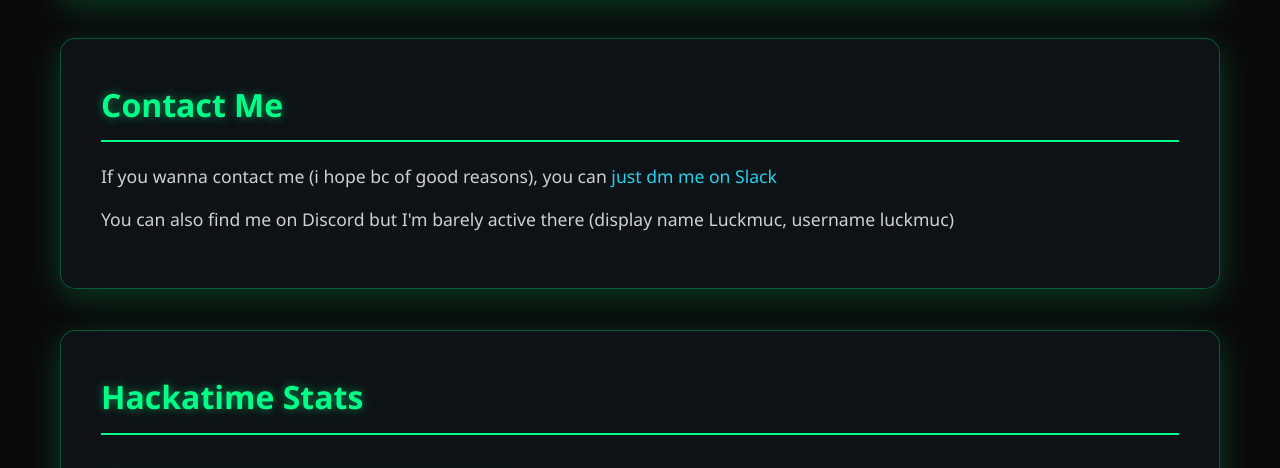
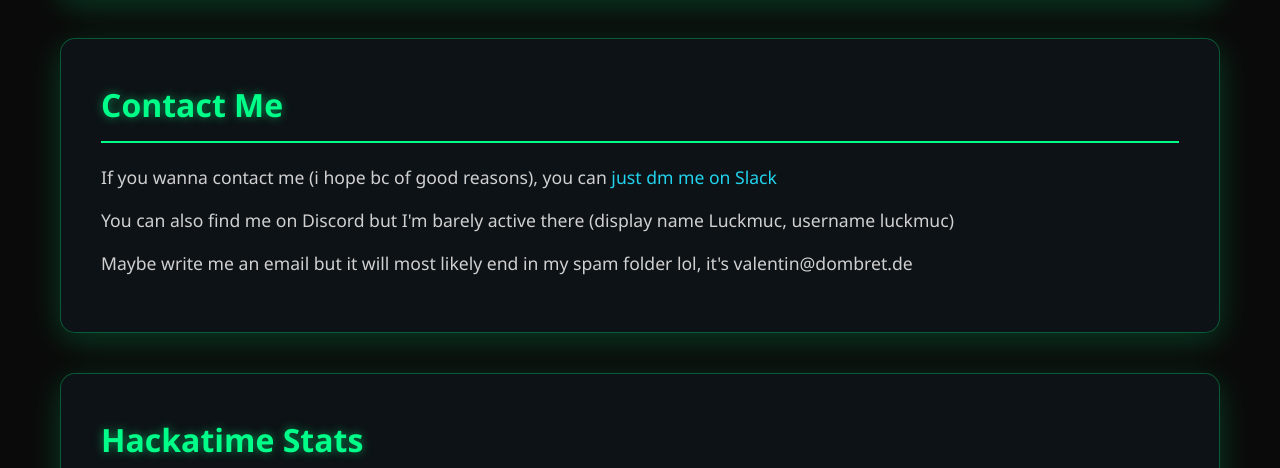
Before and after one commit to Luckmuc/Portfolio, a plain HTML site: page index.html in a window 1280 px wide. Shown: the part 2256-2724 px from the top of the page. Drawn offline with Linux system fonts and the light colour scheme.

Commit message:
some more styles and animations

```diff
--- a/index.html
+++ b/index.html
@@ -45,10 +45,16 @@
             <h2>Contact Me</h2>
             <p>If you wanna contact me (i hope bc of good reasons), you can<a href="https://hackclub.slack.com/team/U091H6KD6TG" target="_blank"> just dm me on Slack</a></p>
             <p>You can also find me on Discord but I'm barely active there (display name Luckmuc, username luckmuc)</p>
+            <p>Maybe write me an email but it will most likely end in my spam folder lol, it's valentin@dombret.de</p>
         </section>
         <section id="hackatime-stats">
             <h2>Hackatime Stats</h2>
             <img src="https://github-readme-stats.hackclub.dev/api/wakatime?username=5416&api_domain=hackatime.hackclub.com&&custom_title=Hackatime+Stats&layout=compact&cache_seconds=0&langs_count=8&theme=dark" alt="Hackatime WakaTime stats">
+        </section>
+        <section class="stats-or-whatever">
+            <h2>The most useless part of this Website</h2>
+            <p>My GitHub Account: <a href="https://github.com/Luckmuc" target="_blank">@Luckmuc</a></p>
+            <p>This website is hosted on a Debian Hetzner Server, there also run sum mc servers sometimes</p>
         </section>
     </div>
     <footer>If your're <18 and like coding, join hackclub already!</footer>
--- a/script.js
+++ b/script.js
@@ -1,3 +1,7 @@
+// Add loading class to body
+document.body.classList.add('loading');
+
+// Loading Screen
 const loadingScreens = [
     {
         text: "Praying the wifi works",
@@ -35,6 +39,11 @@ function nextLoadingScreen() {
                 loadingScreenEl.classList.add('fade-out');
                 setTimeout(() => {
                     loadingScreenEl.style.display = 'none';
+                    // Remove loading class and add loaded class
+                    document.body.classList.remove('loading');
+                    document.body.classList.add('loaded');
+                    // Initialize scroll animations
+                    initScrollAnimations();
                 }, 500);
             }, 1000);
         }
@@ -45,6 +54,37 @@ window.addEventListener('DOMContentLoaded', () => {
     nextLoadingScreen();
 });
 
+// Scroll Animation Observer
+function initScrollAnimations() {
+    const sections = document.querySelectorAll('section');
+
+    // Add fade-in class to all sections
+    sections.forEach(section => {
+        section.classList.add('fade-in');
+    });
+
+    const observerOptions = {
+        root: null,
+        rootMargin: '0px',
+        threshold: 0.1
+    };
+
+    const observer = new IntersectionObserver((entries) => {
+        entries.forEach(entry => {
+            if (entry.isIntersecting) {
+                entry.target.classList.add('visible');
+                // Optional: stop observing after animation
+                // observer.unobserve(entry.target);
+            }
+        });
+    }, observerOptions);
+
+    sections.forEach(section => {
+        observer.observe(section);
+    });
+}
+
+// Background scroll effect
 const backgrounds = [
     'pictures/blueprint-pfp.png',
     'pictures/normal-pfp.jpg',
--- a/styles.css
+++ b/styles.css
@@ -306,3 +306,44 @@ footer::before {
         transform: scale(1.05);
     }
 }
+
+.fade-in {
+    opacity: 0;
+    transform: translateY(30px);
+    transition: opacity 0.8s ease-out, transform 0.8s ease-out;
+}
+
+.fade-in.visible {
+    opacity: 1;
+    transform: translateY(0);
+}
+
+/* Delay animations for staggered effect */
+.fade-in:nth-child(1) { transition-delay: 0.1s; }
+.fade-in:nth-child(2) { transition-delay: 0.2s; }
+.fade-in:nth-child(3) { transition-delay: 0.3s; }
+.fade-in:nth-child(4) { transition-delay: 0.4s; }
+.fade-in:nth-child(5) { transition-delay: 0.5s; }
+.fade-in:nth-child(6) { transition-delay: 0.6s; }
+
+/* Initial page load - hide content during loading */
+body.loading .header-section,
+body.loading .content-section {
+    opacity: 0;
+}
+
+body.loaded .header-section,
+body.loaded .content-section {
+    animation: fadeInUp 0.8s ease-out forwards;
+}
+
+@keyframes fadeInUp {
+    from {
+        opacity: 0;
+        transform: translateY(30px);
+    }
+    to {
+        opacity: 1;
+        transform: translateY(0);
+    }
+}
```
